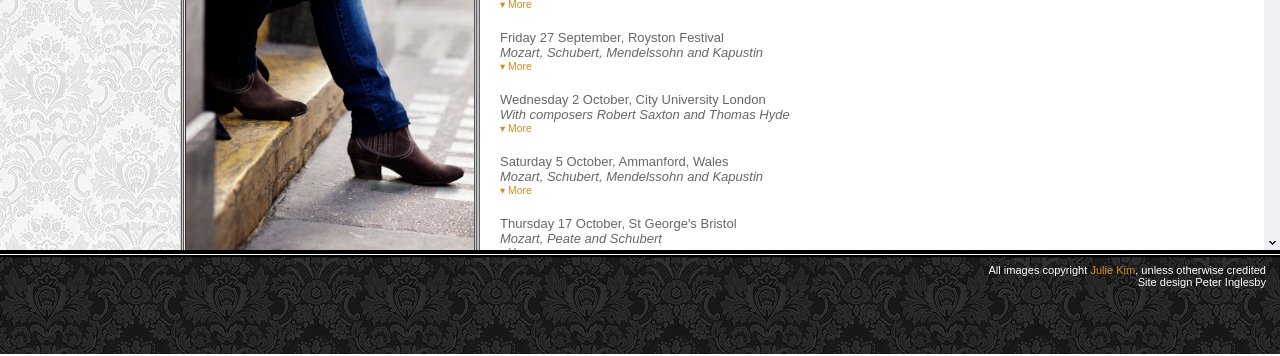
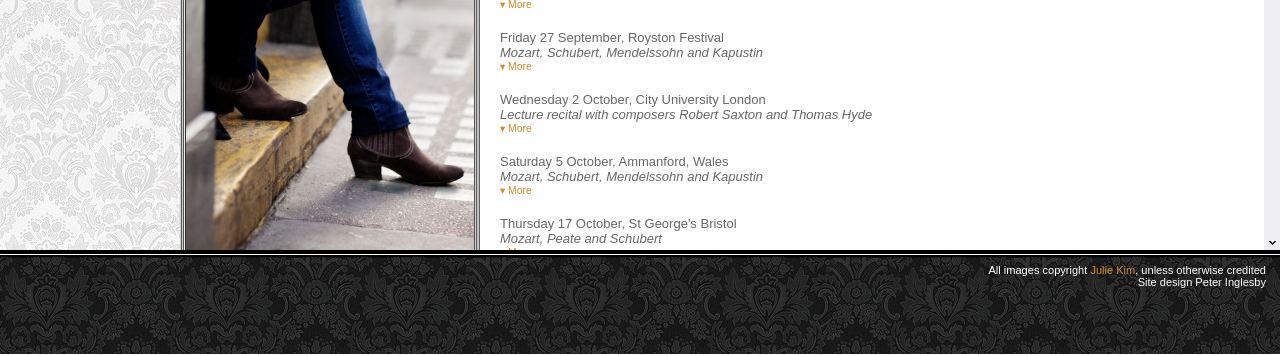
Before and after one commit to hammonc/clarehammond.com, a Jekyll site: the page built from concerts.html, in a window 1280 px wide. Shown: the part 424-780 px from the top of the page. Built offline with Jekyll 4.4.1, drawn with Linux system fonts in a browser that asks for light colours.

Commit message:
anotehr corrn

```diff
--- a/concerts.html
+++ b/concerts.html
@@ -109,7 +109,7 @@ image: concerts.jpg
 
 <div class="listing">
   <div class="listing-heading">Wednesday 2 October, City University London</div>
-  <div class="listing-trailer">With composers Robert Saxton and Thomas Hyde</div>
+  <div class="listing-trailer">Lecture recital with composers Robert Saxton and Thomas Hyde</div>
   <div class="listing-details concealed">
     <p>Composer Thomas Hyde will interview Clare and Robert Saxton in a discussion of</p>
     <p>Saxton's new work, Hortus Musicae. Clare will perform the work in its entirety</p>
```
